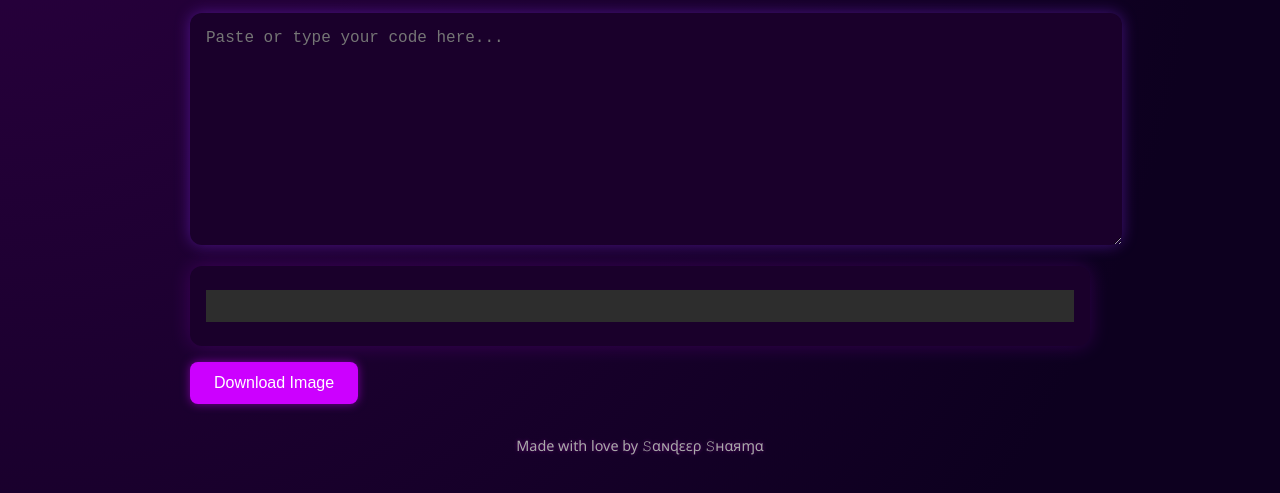
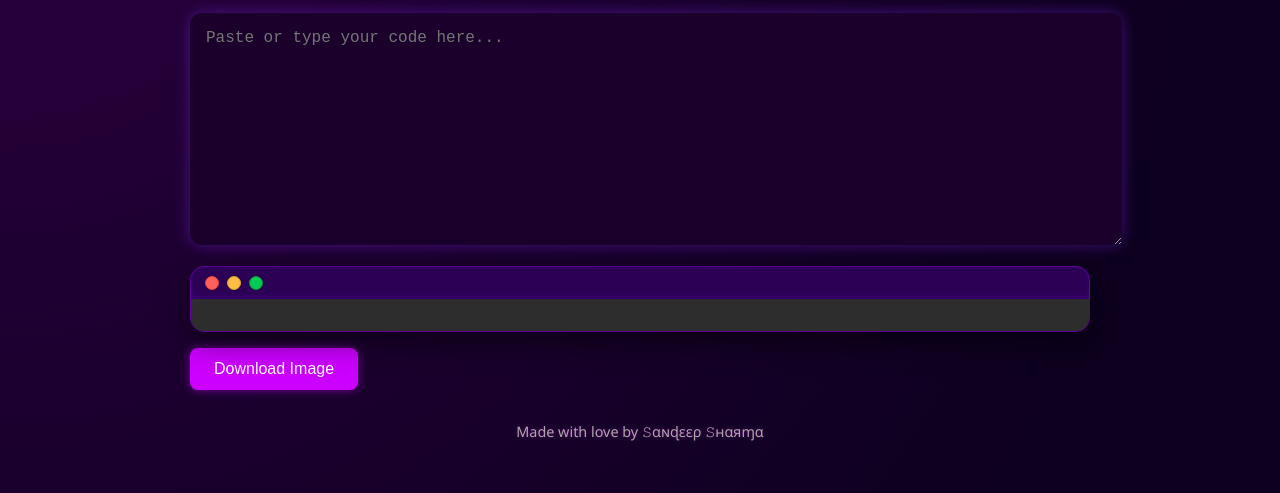
Before and after one commit to itzsandeepshrma/CodeShot, a plain HTML site: page index.html in a window 1280 px wide. Shown: the part 185-678 px from the top of the page. Drawn offline with nearby package versions, Linux system fonts and the light colour scheme.

Commit message:
Update index.html added macbook ios support & UI UX design features

```diff
--- a/index.html
+++ b/index.html
@@ -46,18 +46,62 @@
       box-shadow: 0 0 15px #8e2eff66;
     }
 
+    /* MacBook style preview container */
     .preview {
       background: #1a002b;
-      padding: 1rem;
-      border-radius: 12px;
-      overflow: auto;
+      border-radius: 14px;
+      box-shadow:
+        0 10px 30px rgba(0,0,0,0.5),
+        inset 0 0 30px #bf00ffaa;
       margin-bottom: 1rem;
-      box-shadow: 0 0 20px #bf00ff33;
+      overflow: hidden;
+      border: 1px solid #5e0099;
+      font-family: 'Fira Code', monospace;
+      position: relative;
     }
 
-    .preview code {
+    /* MacBook top bar */
+    .macbook-top-bar {
+      background: #2c0055;
+      height: 32px;
+      display: flex;
+      align-items: center;
+      padding: 0 14px;
+      border-top-left-radius: 14px;
+      border-top-right-radius: 14px;
+      box-shadow: inset 0 -2px 5px #3d007a;
+    }
+
+    /* Mac window buttons */
+    .mac-btn {
+      width: 12px;
+      height: 12px;
+      border-radius: 50%;
+      margin-right: 8px;
+      box-shadow: 0 0 2px rgba(0,0,0,0.3);
+      flex-shrink: 0;
+    }
+    .mac-btn.red {
+      background: #ff605c;
+      border: 1.2px solid #e0443e;
+    }
+    .mac-btn.yellow {
+      background: #ffbd44;
+      border: 1.2px solid #d4a429;
+    }
+    .mac-btn.green {
+      background: #00ca56;
+      border: 1.2px solid #1b8b3d;
+      margin-right: 0;
+    }
+
+    /* Code container inside preview */
+    .preview pre {
+      margin: 0;
+      padding: 1rem;
       font-size: 1rem;
-      font-family: 'Fira Code', monospace;
+      overflow-x: auto;
+      color: #fff;
     }
 
     button {
@@ -109,6 +153,13 @@
     <textarea id="code" placeholder="Paste or type your code here..."></textarea>
 
     <div id="capture" class="preview">
+      <!-- MacBook top bar -->
+      <div class="macbook-top-bar">
+        <div class="mac-btn red"></div>
+        <div class="mac-btn yellow"></div>
+        <div class="mac-btn green"></div>
+      </div>
+
       <pre><code id="codeOutput" class="language-javascript"></code></pre>
     </div>
 
```
